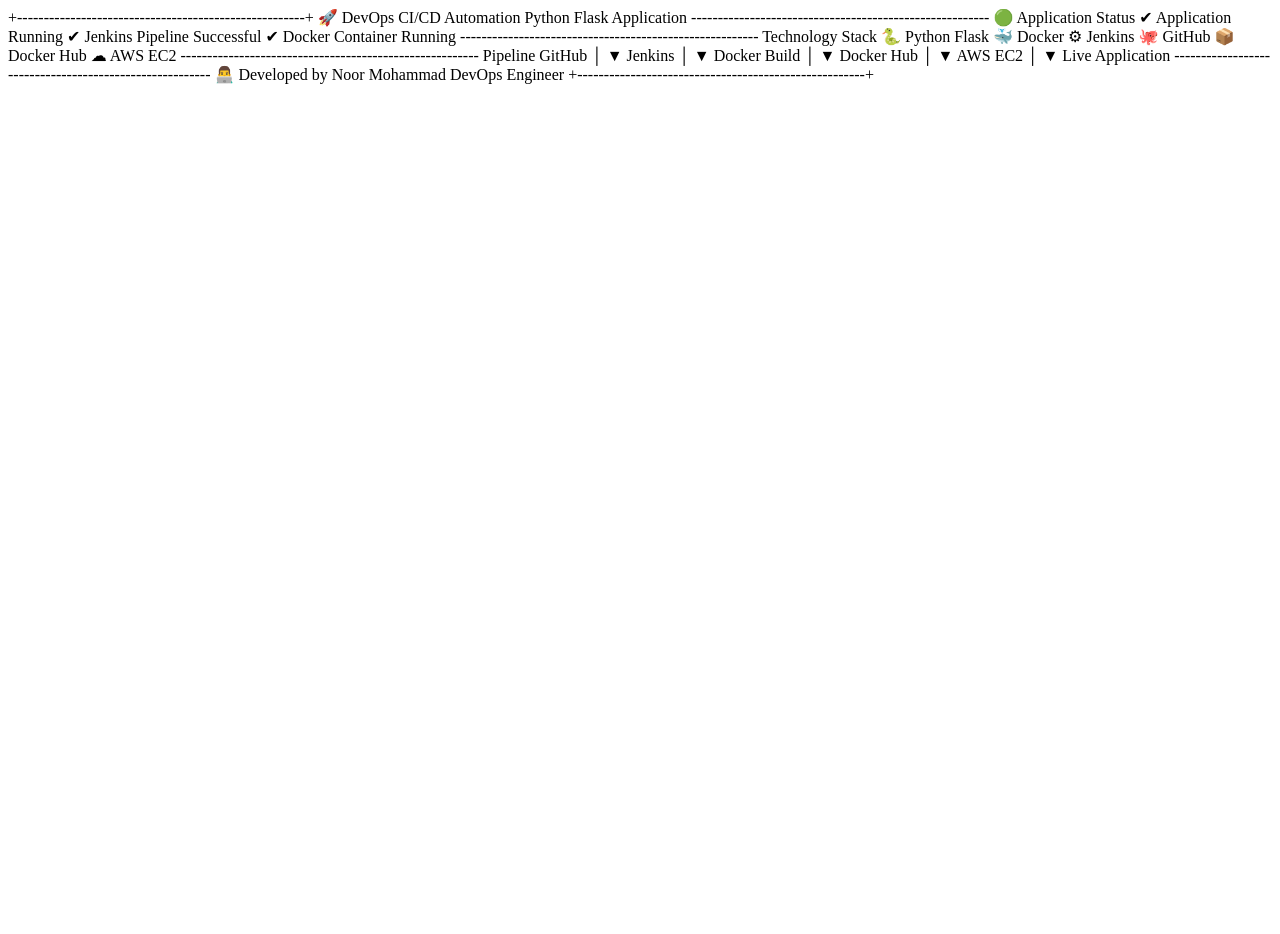
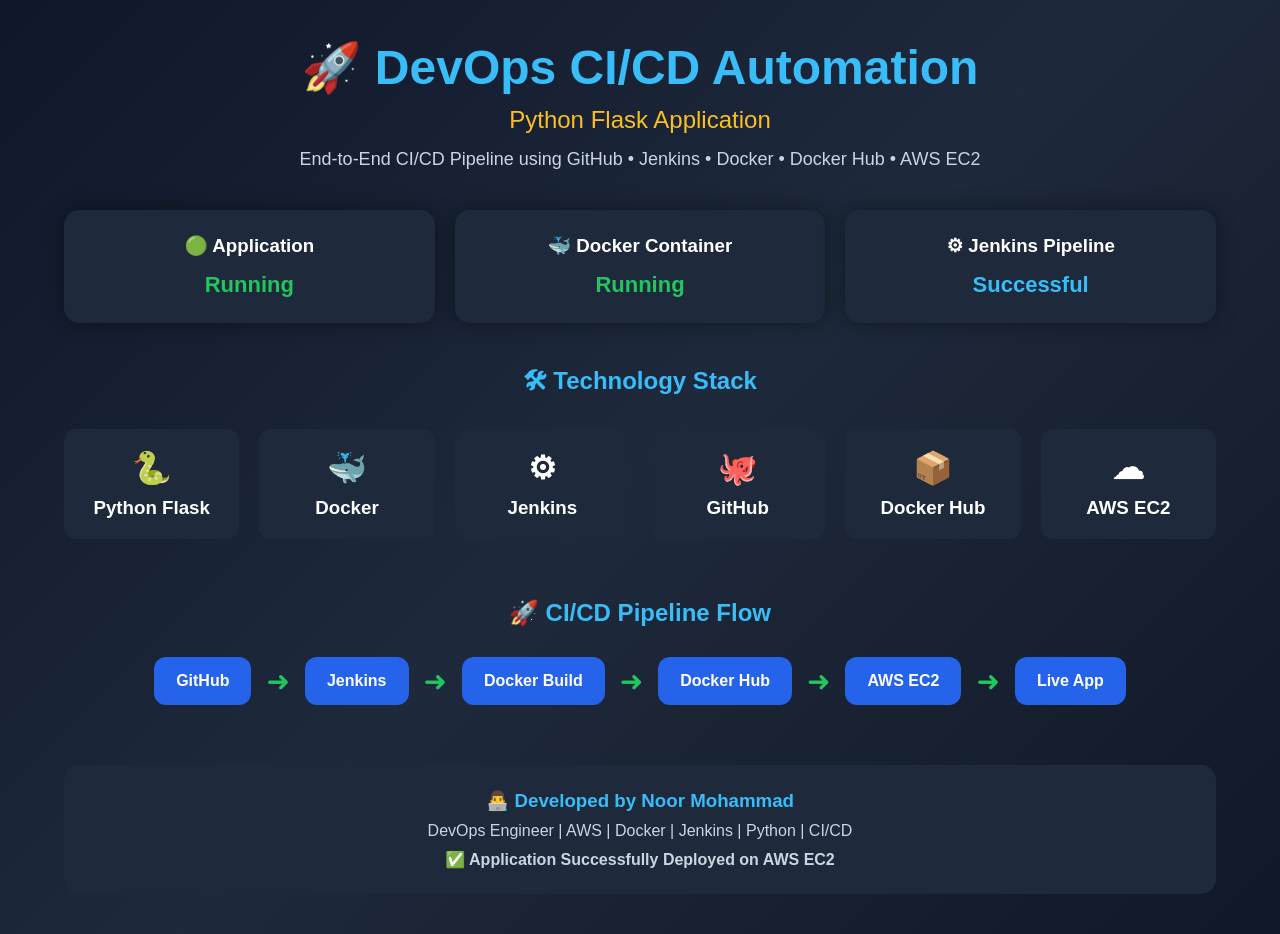
Before and after one commit to noormohammad161996-cloud/ci-cd-project, a Flask app: page / in a window 1280 px wide. Before the commit the page ends 84 px from the top, so only its background shows below. Run offline with Flask 3, Linux system fonts and the light colour scheme.

Commit message:
Added professional DevOps dashboard UI

```diff
--- a/templates/index.html
+++ b/templates/index.html
@@ -1,53 +1,301 @@
-+------------------------------------------------------+
+<!DOCTYPE html>
+<html lang="en">
+<head>
+<meta charset="UTF-8">
+<meta name="viewport" content="width=device-width, initial-scale=1.0">
 
-        🚀 DevOps CI/CD Automation
+<title>DevOps CI/CD Automation</title>
 
-        Python Flask Application
+<style>
 
---------------------------------------------------------
+*{
+    margin:0;
+    padding:0;
+    box-sizing:border-box;
+    font-family:Arial,Helvetica,sans-serif;
+}
 
-🟢 Application Status
+body{
+    background:linear-gradient(135deg,#0f172a,#1e293b,#111827);
+    color:white;
+}
 
-✔ Application Running
-✔ Jenkins Pipeline Successful
-✔ Docker Container Running
+.container{
+    width:90%;
+    max-width:1200px;
+    margin:auto;
+    padding:40px 0;
+}
 
---------------------------------------------------------
+header{
+    text-align:center;
+    margin-bottom:40px;
+}
 
-Technology Stack
+header h1{
+    font-size:48px;
+    color:#38bdf8;
+    margin-bottom:10px;
+}
 
-🐍 Python Flask
-🐳 Docker
-⚙ Jenkins
-🐙 GitHub
-📦 Docker Hub
-☁ AWS EC2
+header h2{
+    color:#fbbf24;
+    font-weight:normal;
+}
 
---------------------------------------------------------
+.subtitle{
+    margin-top:15px;
+    color:#cbd5e1;
+    font-size:18px;
+}
 
-Pipeline
+.status-grid{
+    display:grid;
+    grid-template-columns:repeat(auto-fit,minmax(250px,1fr));
+    gap:20px;
+    margin-bottom:40px;
+}
 
-GitHub
-   │
-   ▼
- Jenkins
-   │
-   ▼
- Docker Build
-   │
-   ▼
- Docker Hub
-   │
-   ▼
- AWS EC2
-   │
-   ▼
- Live Application
+.card{
+    background:#1e293b;
+    border-radius:15px;
+    padding:25px;
+    text-align:center;
+    box-shadow:0 0 20px rgba(0,0,0,.4);
+    transition:.3s;
+}
 
---------------------------------------------------------
+.card:hover{
+    transform:translateY(-8px);
+}
 
-👨‍💻 Developed by
-Noor Mohammad
-DevOps Engineer
+.card h3{
+    margin-bottom:15px;
+}
 
-+------------------------------------------------------+
+.running{
+    color:#22c55e;
+    font-size:22px;
+    font-weight:bold;
+}
+
+.success{
+    color:#38bdf8;
+    font-size:22px;
+    font-weight:bold;
+}
+
+.stack{
+    margin-top:40px;
+}
+
+.stack h2{
+    text-align:center;
+    margin-bottom:25px;
+    color:#38bdf8;
+}
+
+.tech-grid{
+    display:grid;
+    grid-template-columns:repeat(auto-fit,minmax(160px,1fr));
+    gap:20px;
+}
+
+.tech{
+    background:#1e293b;
+    border-radius:12px;
+    padding:20px;
+    text-align:center;
+    transition:.3s;
+}
+
+.tech:hover{
+    background:#2563eb;
+}
+
+.tech h3{
+    margin-top:10px;
+}
+
+.pipeline{
+    margin-top:60px;
+}
+
+.pipeline h2{
+    text-align:center;
+    margin-bottom:30px;
+    color:#38bdf8;
+}
+
+.flow{
+    display:flex;
+    justify-content:center;
+    align-items:center;
+    flex-wrap:wrap;
+    gap:15px;
+}
+
+.step{
+    background:#2563eb;
+    padding:15px 22px;
+    border-radius:12px;
+    font-weight:bold;
+}
+
+.arrow{
+    font-size:28px;
+    color:#22c55e;
+}
+
+.footer{
+    margin-top:60px;
+    background:#1e293b;
+    border-radius:15px;
+    text-align:center;
+    padding:25px;
+}
+
+.footer h3{
+    color:#38bdf8;
+}
+
+.footer p{
+    margin-top:10px;
+    color:#cbd5e1;
+}
+
+.live{
+    margin-top:20px;
+    color:#22c55e;
+    font-weight:bold;
+}
+
+</style>
+
+</head>
+
+<body>
+
+<div class="container">
+
+<header>
+
+<h1>🚀 DevOps CI/CD Automation</h1>
+
+<h2>Python Flask Application</h2>
+
+<p class="subtitle">
+End-to-End CI/CD Pipeline using GitHub • Jenkins • Docker • Docker Hub • AWS EC2
+</p>
+
+</header>
+
+
+<div class="status-grid">
+
+<div class="card">
+<h3>🟢 Application</h3>
+<p class="running">Running</p>
+</div>
+
+<div class="card">
+<h3>🐳 Docker Container</h3>
+<p class="running">Running</p>
+</div>
+
+<div class="card">
+<h3>⚙ Jenkins Pipeline</h3>
+<p class="success">Successful</p>
+</div>
+
+</div>
+
+
+<div class="stack">
+
+<h2>🛠 Technology Stack</h2>
+
+<div class="tech-grid">
+
+<div class="tech">
+<h1>🐍</h1>
+<h3>Python Flask</h3>
+</div>
+
+<div class="tech">
+<h1>🐳</h1>
+<h3>Docker</h3>
+</div>
+
+<div class="tech">
+<h1>⚙</h1>
+<h3>Jenkins</h3>
+</div>
+
+<div class="tech">
+<h1>🐙</h1>
+<h3>GitHub</h3>
+</div>
+
+<div class="tech">
+<h1>📦</h1>
+<h3>Docker Hub</h3>
+</div>
+
+<div class="tech">
+<h1>☁</h1>
+<h3>AWS EC2</h3>
+</div>
+
+</div>
+
+</div>
+
+
+<div class="pipeline">
+
+<h2>🚀 CI/CD Pipeline Flow</h2>
+
+<div class="flow">
+
+<div class="step">GitHub</div>
+
+<div class="arrow">➜</div>
+
+<div class="step">Jenkins</div>
+
+<div class="arrow">➜</div>
+
+<div class="step">Docker Build</div>
+
+<div class="arrow">➜</div>
+
+<div class="step">Docker Hub</div>
+
+<div class="arrow">➜</div>
+
+<div class="step">AWS EC2</div>
+
+<div class="arrow">➜</div>
+
+<div class="step">Live App</div>
+
+</div>
+
+</div>
+
+
+<div class="footer">
+
+<h3>👨‍💻 Developed by Noor Mohammad</h3>
+
+<p>DevOps Engineer | AWS | Docker | Jenkins | Python | CI/CD</p>
+
+<p class="live">✅ Application Successfully Deployed on AWS EC2</p>
+
+</div>
+
+</div>
+
+</body>
+</html>
```
